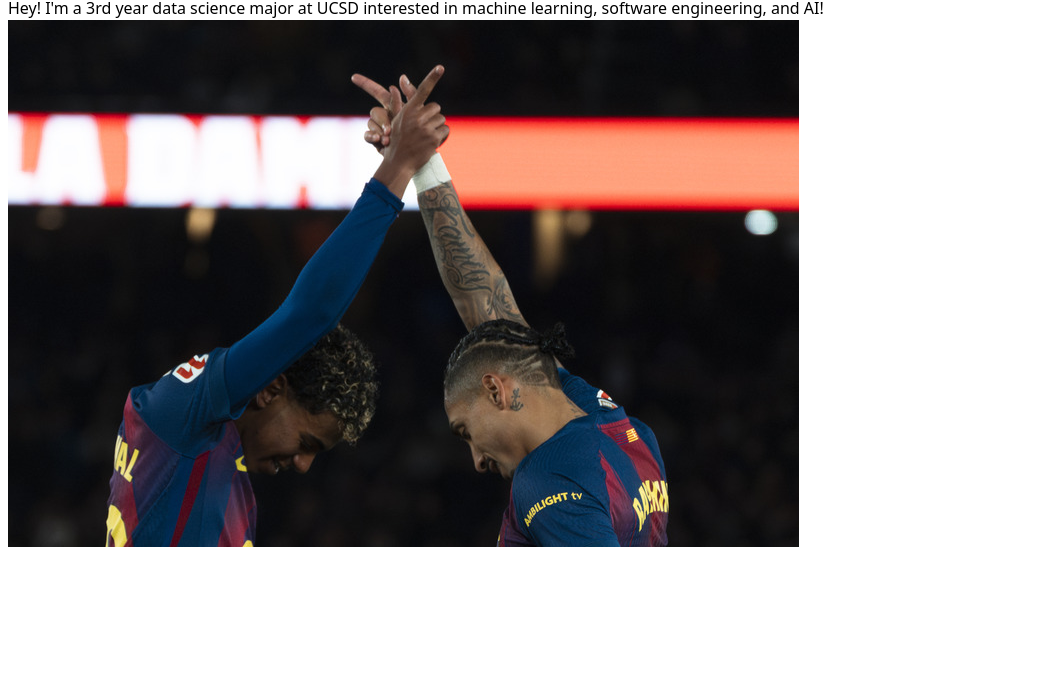
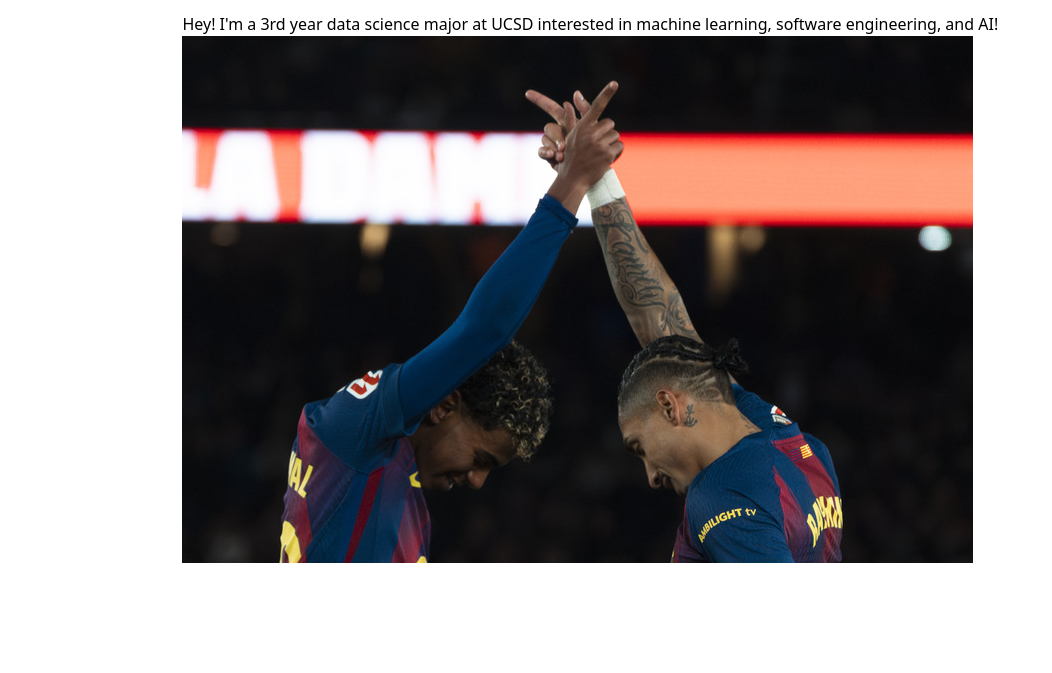
Before and after one commit to RishilC1/DSC-106-Portfolio, a plain HTML site: page index.html in a window 1280 px wide. Shown: the part 127-800 px from the top of the page, without its empty margins (0-1052 px from the left). Drawn offline with Linux system fonts and the light colour scheme.

Commit message:
Add page width limit
Added max-width and margin properties to body.

```diff
--- a/style.css
+++ b/style.css
@@ -1,6 +1,7 @@
 body {
-  /* Set line height to 1.5 times the font size
-	   and use the OS’s UI font as the website font
-	 */
+  /* keeps long lines from streching too far on big screens */
   font: 100%/1.5 system-ui;
+  max-width: 100ch;
+  margin-inline: auto;
+  padding: 1em;
 }
```
